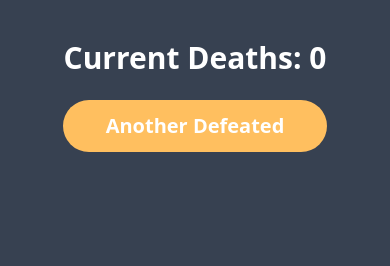
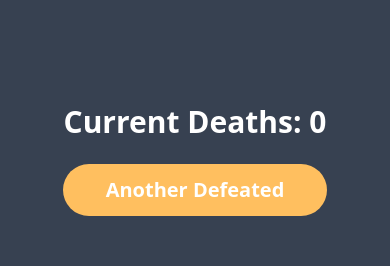
Before and after one commit to TheRealBlujuce/IronGourmandChallenge, a plain HTML site: page index.html in a window 390 px wide. Shown: the part 390-656 px from the top of the page. Drawn offline with nearby package versions, Linux system fonts and the light colour scheme; a script that the page names is missing.

Commit message:
Update index.html

```diff
--- a/index.html
+++ b/index.html
@@ -13,7 +13,7 @@
             <img src="images/Warcraft.png" class="absolute w-9/12 lg:w-1/2 z-10 top-16 lg:top-[2px]" alt="Warcraft">
             <img src="images/dragonflight.jpg" class="absolute top-[-5px] h-fit opacity-0 lg:opacity-[0.65]" alt="Dragonflight">
             <h1 class="absolute top-72 sm:top-1/2 lg:top-1/2 text-center text-white text-5xl lg:text-6xl font-bold z-20" >Iron Gourmand Challenge</h1>
-            <div class="z-10 mt-32 sm:mt-[132px] lg:mt-96">
+            <div class="z-10 mt-64 sm:mt-[132px] lg:mt-96">
                 <h2 class="text-white text-3xl lg:text-4xl font-bold text-center" id="death-counter">Current Deaths: 0</h2>
                 <button class="bg-[#FFBF5F] font-bold text-xl lg:text-2xl text-white w-[264px] lg:w-[340px] p-3 mt-6 align-text-middle text-center rounded-[48px] transition duration-[.25s] hover:scale-[1.15]"
                 onclick="incrementDeaths()">Another Defeated</button>
```
